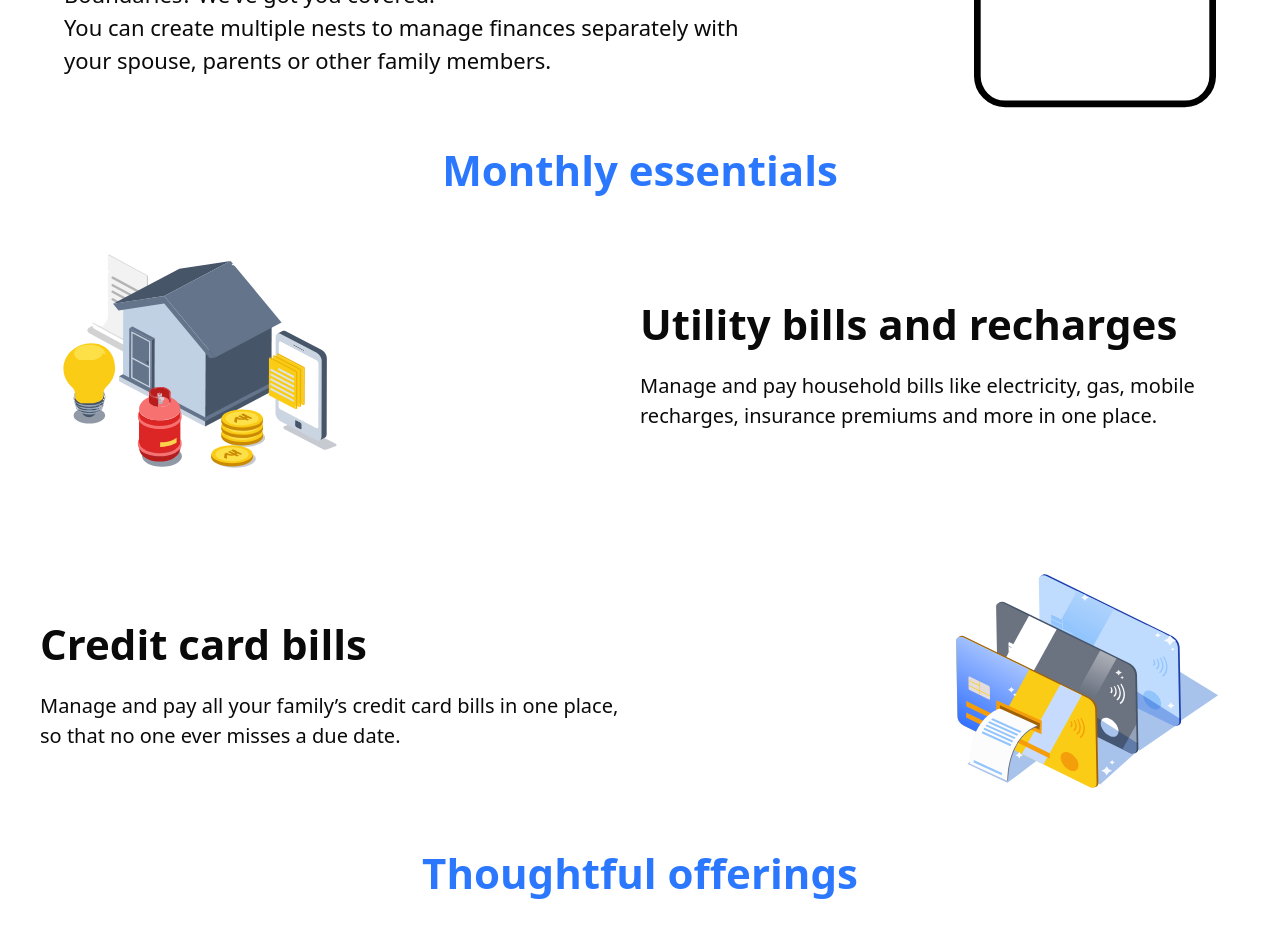
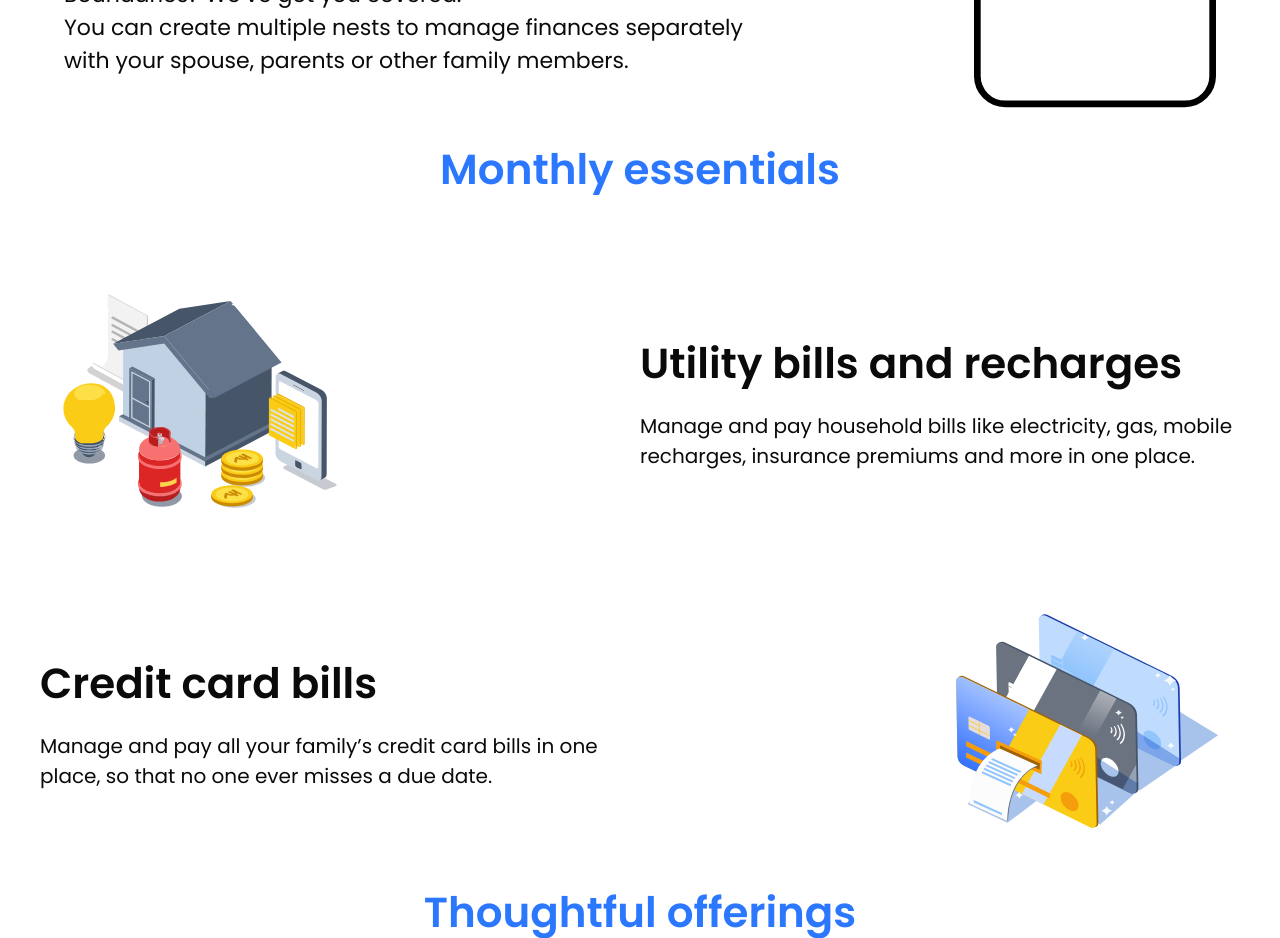
Before and after one commit to nestmoney/website, a Next.js app: page / in a window 1280 px wide. Shown: the part 1260-2198 px from the top of the page. Built offline with nearby package versions, Linux system fonts and the light colour scheme.

Commit message:
tweak : updates correct set

```diff
--- a/app/globals.css
+++ b/app/globals.css
@@ -8,4 +8,5 @@
   --color-primary-blue: #2B78FF;
   --color-secondary: #0A0A0A;
   --color-secondary-text: #737373;
+  --font-sans: var(--font-poppins);
 }
--- a/app/layout.tsx
+++ b/app/layout.tsx
@@ -21,10 +21,8 @@ export default function RootLayout({
   children: React.ReactNode;
 }>) {
   return (
-    <html lang="en" className="scroll-smooth">
-      <body
-        className={`${poppins.variable}  antialiased bg-white text-secondary`}
-      >
+    <html lang="en" className={`${poppins.variable} scroll-smooth`}>
+      <body className="font-sans antialiased bg-white text-secondary">
         {children}
       </body>
     </html>
--- a/components/sections/Features.tsx
+++ b/components/sections/Features.tsx
@@ -6,7 +6,7 @@ const Features = () => {
       <section id="features" className="scroll-mt-[80px]">
         <h2
           className="text-[24px] md:text-[32px] lg:text-[40px] xl:text-[42px]
-      font-semibold text-primary-blue text-center "
+      font-semibold text-primary-blue text-center mb-10"
         >
           Monthly essentials
         </h2>
```
